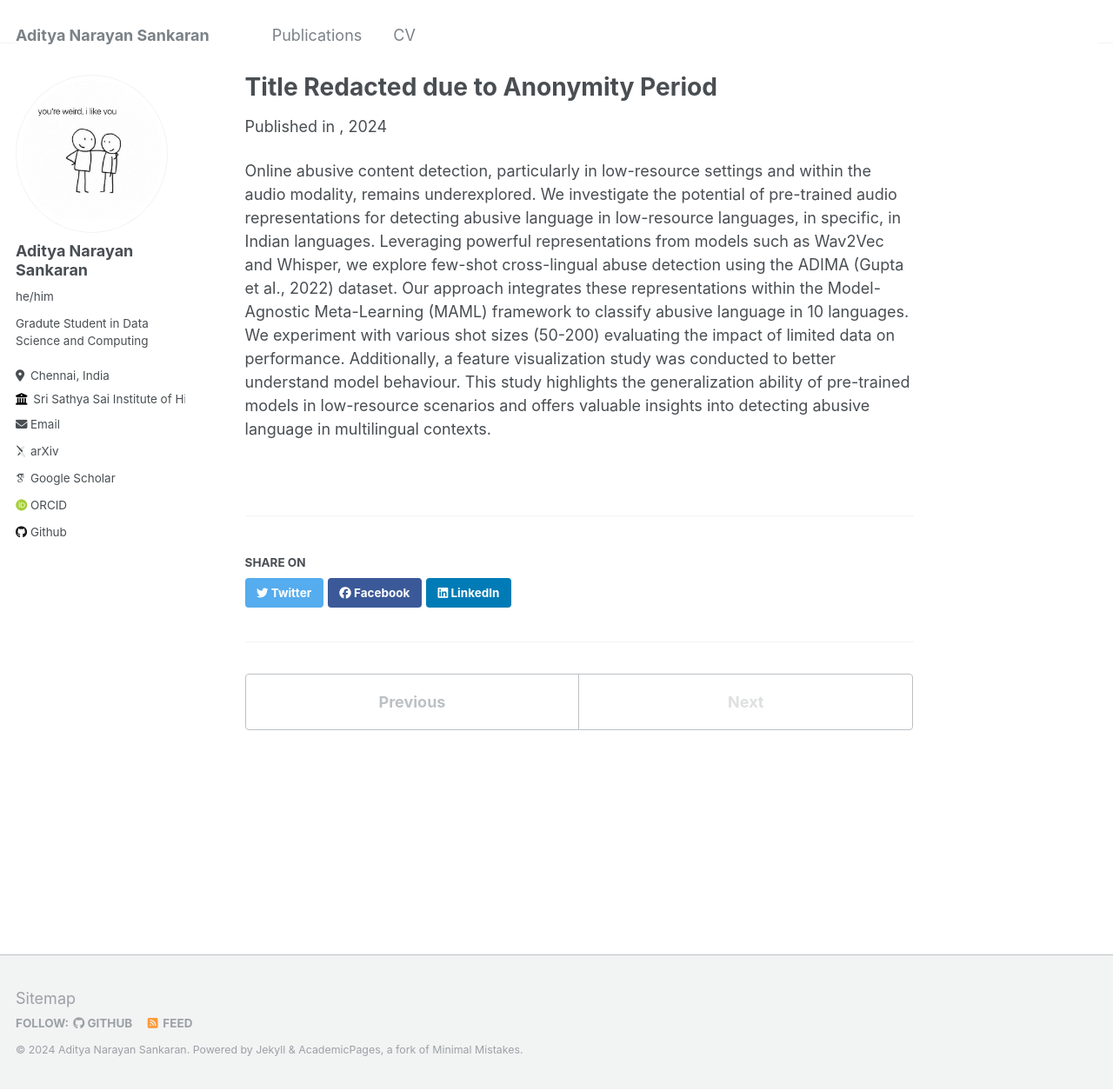
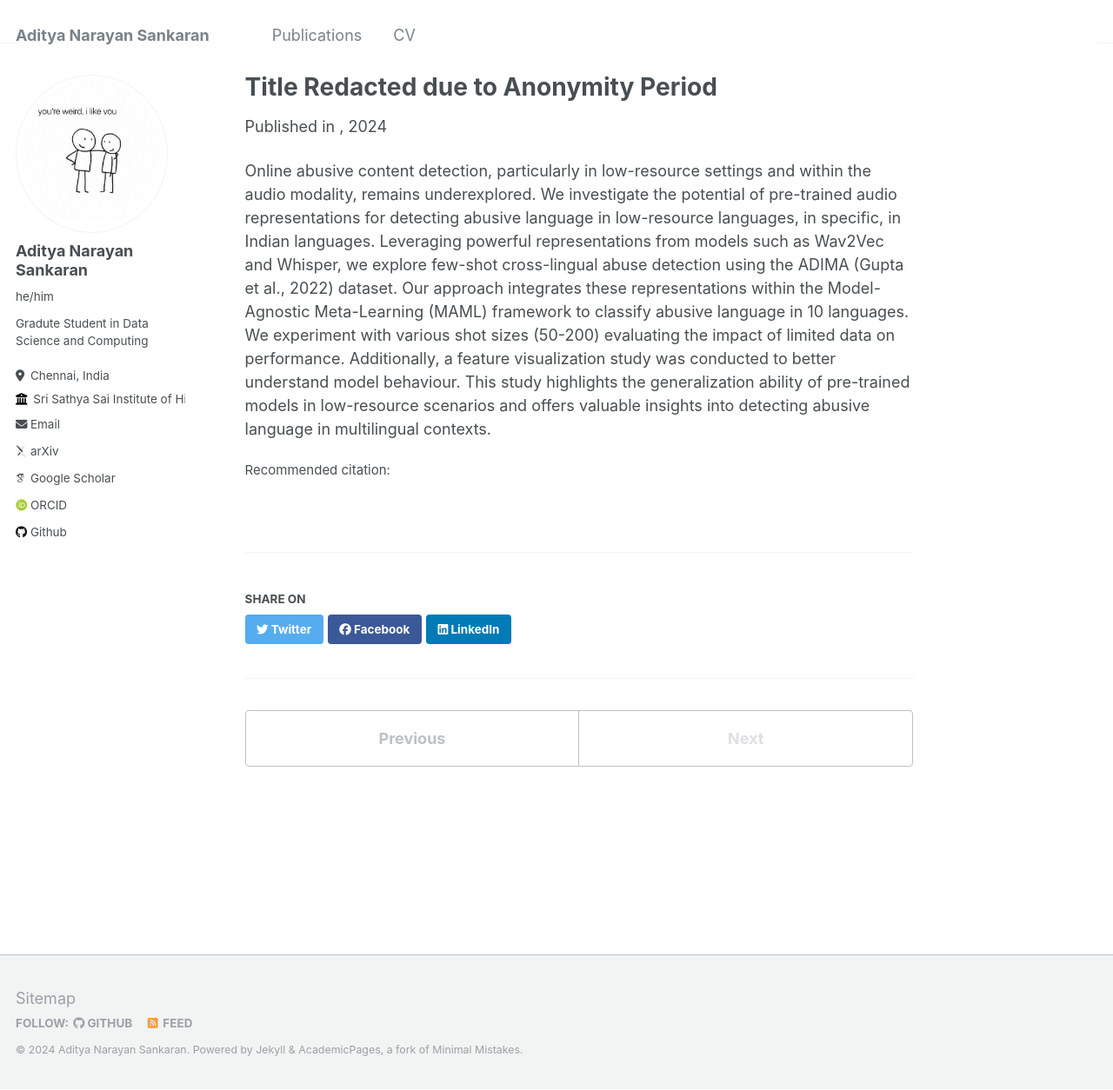
Before and after one commit to callmesanfornow/callmesanfornow.github.io, a Jekyll site: the page built from _publications/2024-09-17-TBD.md, in a window 1280 px wide and 1254 px high. Shown: the whole window at 87% size. Built offline with Jekyll 4.4.1, drawn with Linux system fonts in a browser that asks for light colours; some web fonts are replaced; some of the changed lines change nothing that is shown.

Commit message:
Update 2024-09-17-TBD.md

```diff
--- a/_publications/2024-09-17-TBD.md
+++ b/_publications/2024-09-17-TBD.md
@@ -8,7 +8,7 @@ month:
 pages:
 venue: ''
 paperurl: ''
-# citation: 'Aditya Narayan Sankaran, Vigneshwaran Shankaran, Sampath Lonka, and Rajesh Sharma. 2024. Revisiting the Classics: A Study on Identifying and Rectifying Gender Stereotypes in Rhymes and Poems. In Proceedings of the 2024 Joint International Conference on Computational Linguistics, Language Resources and Evaluation (LREC-COLING 2024), pages 14092–14102, Torino, Italy. ELRA and ICCL.'
+citation: ''
 ---
 
 Online abusive content detection, particularly in low-resource settings and within the audio modality, remains underexplored. We investigate the potential of pre-trained audio representations for detecting abusive language in low-resource languages, in specific, in Indian languages. Leveraging powerful representations from models such as Wav2Vec and Whisper, we explore few-shot cross-lingual abuse detection using the ADIMA (Gupta et al., 2022) dataset. Our approach integrates these representations within the Model-Agnostic Meta-Learning (MAML) framework to classify abusive language in 10 languages. We experiment with various shot sizes (50-200) evaluating the impact of limited data on performance. Additionally, a feature visualization study was conducted to better understand model behaviour. This study highlights the generalization ability of pre-trained models in low-resource scenarios and offers valuable insights into detecting abusive language in multilingual contexts.
```
